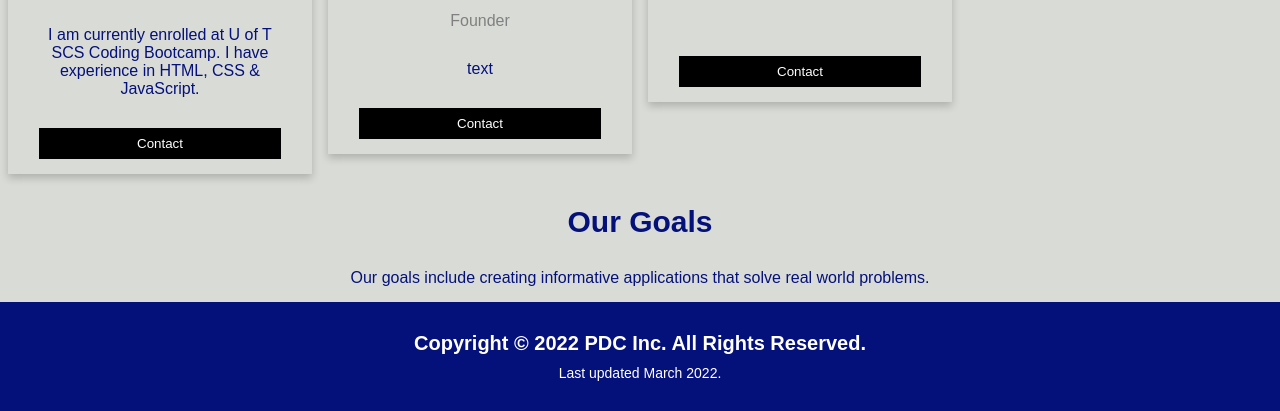
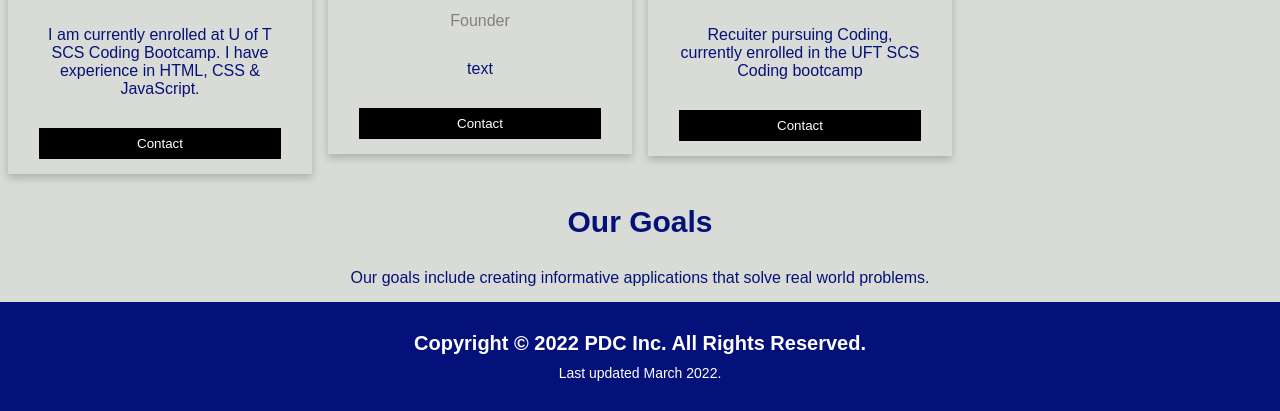
Before and after one commit to project01team10/population-density-checker, a plain HTML site: page about-our-team.html in a window 1280 px wide. Shown: the part 671-1082 px from the top of the page. Drawn offline with Linux system fonts and the light colour scheme.

Commit message:
minor changes to about me page

```diff
--- a/about-our-team.html
+++ b/about-our-team.html
@@ -22,18 +22,18 @@
           </li>
           <li>
             <a class="hover:bg-orange-600" href="./services.html">Services offered</a>
-            <!-- added these from tailwind as an example  -->
+            <!-- added these from tailwind -->
         </li>
         <li>
           <a class="hover:bg-orange-600" href="./login.html">Login</a>
-          <!-- added these from tailwind as an example  -->
+          <!-- added these from tailwind -->
       </li>
           <li>
               <a class="hover:bg-green-600" href="./map.html">MAP</a>
           </li>
           <li>
               <a class="hover:bg-orange-600" href="./recommended.html">Recommended</a>
-              <!-- added these from tailwind as an example  -->
+              <!-- added these from tailwind -->
           </li>
       </ul>
       </nav>
@@ -73,7 +73,7 @@
             <div class="container">
               <h2>Swapna Menon</h2>
               <p class="title">Founder</p>
-              <p></p>
+              <p>Recuiter pursuing Coding, currently enrolled in the UFT SCS Coding bootcamp</p>
               <p><button class="button"> <a href="mailto:swapnamenon8@gmail.com">Contact</button></p>
             </div>
           </div>
```
